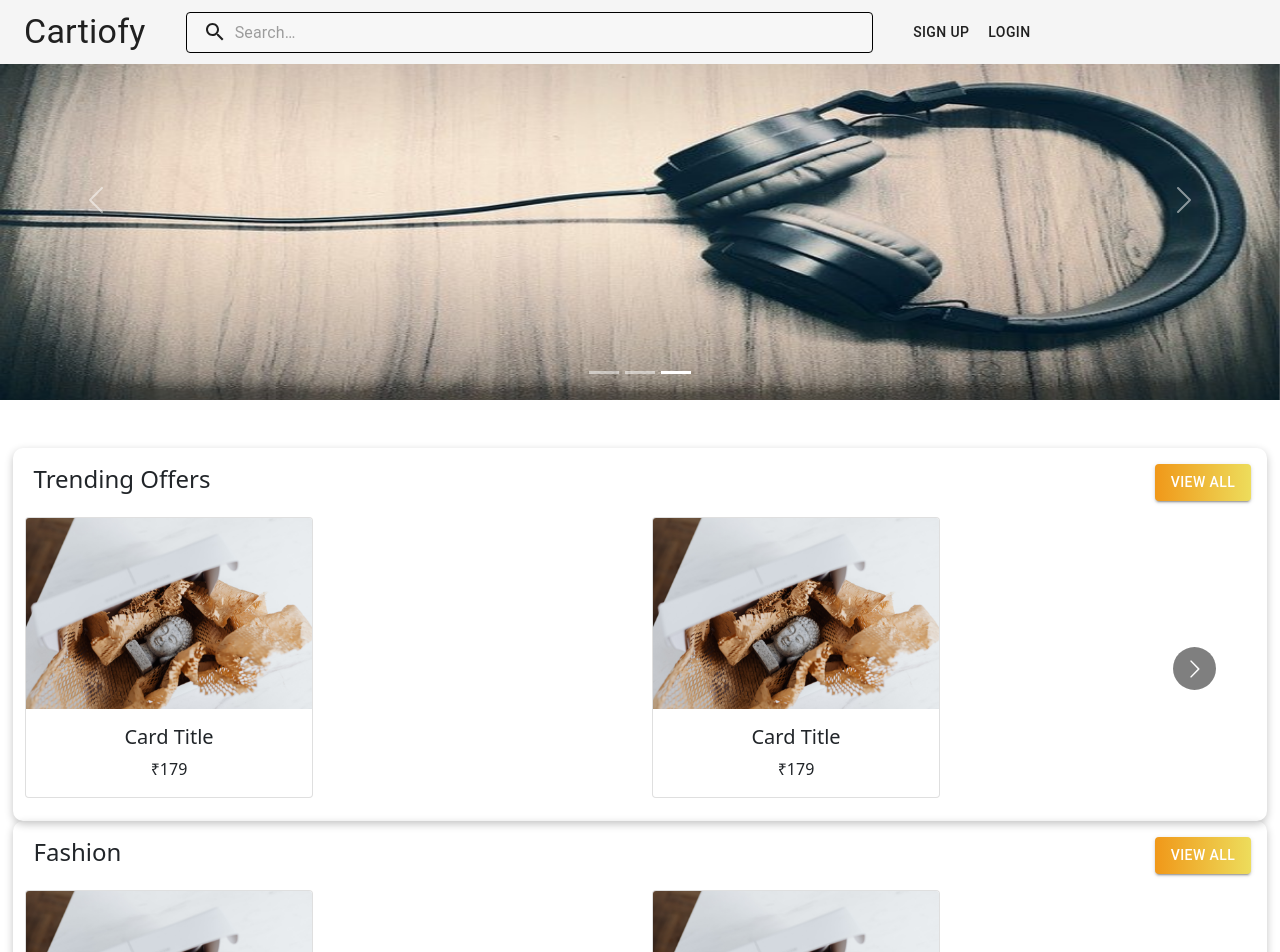
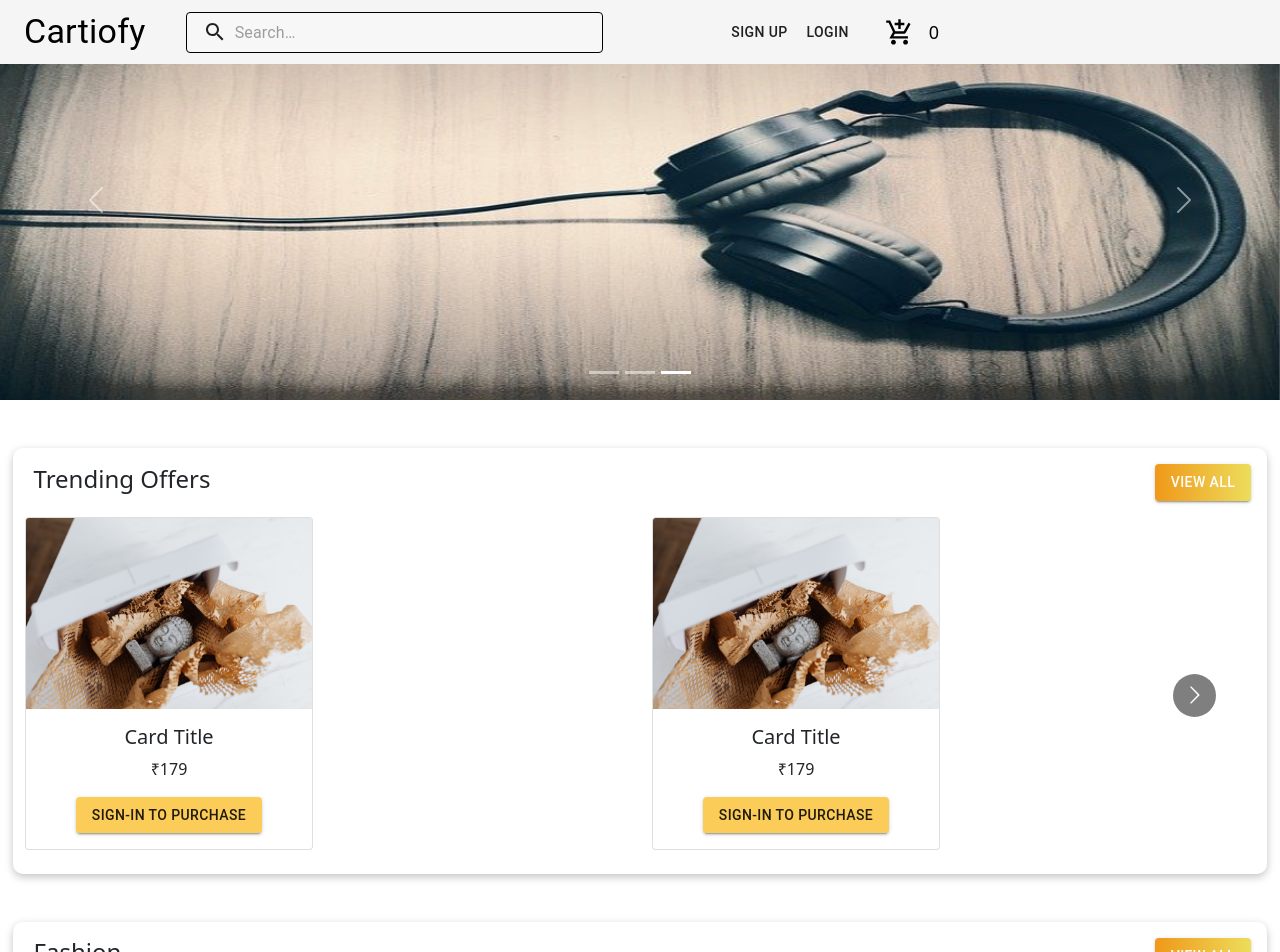
Before and after one commit to saikat519/cartioFy-frontend, a React (Create React App) app: page /login in a window 1280 px wide. Shown: the top 952 px of the page. Built offline with nearby package versions, Linux system fonts and the light colour scheme; no server answers.

Commit message:
sign-in to purchase feature added

```diff
--- a/src/components/Home/Home.js
+++ b/src/components/Home/Home.js
@@ -43,19 +43,19 @@ function Home(props) {
         <div className='products-slider'>
           <Productslider
             headerLine="Trending Offers"
-          />
+          /><br/><br/>
           <Productslider
           headerLine="Fashion"
-          />
+          /><br/><br/>
           <Productslider
           headerLine="Electronics"
-          />
+          /><br/><br/>
           <Productslider
           headerLine="Home appliances"
-          />
+          /><br/><br/>
           <Productslider
           headerLine="Mobiles"
-        />
+        /><br/><br/>
         </div>
 
         <br/>
--- a/src/components/Navbar/Navbar.css
+++ b/src/components/Navbar/Navbar.css
@@ -0,0 +1,52 @@
+.header__searchIcon {
+    padding: 2px;
+    height: 32px !important;
+    width:35px;
+    background-color: #e09129;
+  }
+
+
+  .header__searchIcon:hover {
+    cursor: pointer;
+  }
+
+  .header__optionLineOne {
+    font-size: 12px;
+  }
+
+  .header__optionLineTwo {
+    font-size: 13px;
+    font-weight: 700;
+  }
+
+  .header__optionBasket {
+    display: flex;
+    align-items: center;
+    color: white;
+
+  }
+
+  .header__basketCount {
+    margin-left: 10px;
+    margin-right: 10px;
+    color:black;
+    font-weight: 400;
+    font-size: 18px;
+  }
+  .header__optionBasket__icon {
+    padding:5px;
+    color:black;
+    margin-left: 20px;
+  }
+.header__basketCount:hover{
+    color:#e09129;
+}
+
+
+.header__optionBasket__icon:hover {
+    color:#e09129;
+}
+
+a:link{
+    text-decoration: none!important;
+}
--- a/src/components/Navbar/Navbar.js
+++ b/src/components/Navbar/Navbar.js
@@ -11,7 +11,8 @@ import Button from '@mui/material/Button';
 import { useStateValue } from "../../StateProvider";
 import './Navbar.css';
 import { auth } from "../../firebase";
-import useScrollTrigger from '@material-ui/core/useScrollTrigger';
+import AddShoppingCartSharpIcon from '@material-ui/icons/AddShoppingCartSharp';
+import { Link } from 'react-router-dom';
 
 const Search = styled('div')(({ theme }) => ({
   position: 'relative',
@@ -46,10 +47,16 @@ const StyledInputBase = styled(InputBase)(({ theme }) => ({
     paddingLeft: `calc(1em + ${theme.spacing(4)})`,
     transition: theme.transitions.create('width'),
     width: '100%',
+    [theme.breakpoints.up('xs')]: {
+      width: '10ch',
+      '&:focus': {
+        width: '12ch',
+      },
+    },
     [theme.breakpoints.up('sm')]: {
-      width: '70ch',
+      width: '40ch',
       '&:focus': {
-        width: '75ch',
+        width: '55ch',
       },
     },
   },
@@ -57,7 +64,7 @@ const StyledInputBase = styled(InputBase)(({ theme }) => ({
 
 
 export default function Navbar(props) {
-  const [{ user }, dispatch] = useStateValue();
+  const [{ user,cart }, dispatch] = useStateValue();
   const logOut = () => {
   auth.signOut()
   .then(function() {
@@ -74,11 +81,8 @@ export default function Navbar(props) {
 
   }
 
-  const { setSignup, setLogin, isLogin, isSignup, classes } = props;
-  const trigger = useScrollTrigger({
-    disableHysteresis: true,
-    threshold: 100
-  });
+  const { setSignup, setLogin } = props;
+
   return (
     <Box sx={{ flexGrow: 1 }}>
       <AppBar position="fixed"
@@ -86,7 +90,7 @@ export default function Navbar(props) {
       elevation={0}
       >
         <Toolbar>
-
+          <Link to='/' style={{ color: 'black' }}>
               <Typography
                 variant="h4"
                 noWrap
@@ -97,7 +101,8 @@ export default function Navbar(props) {
               >
                 Cartiofy
               </Typography>
-          <Search sx={{ mr: 4 }} style={{border:"1px solid black"}}>
+          </Link>
+          <Search sx={{ mr: 15 }} style={{border:"1px solid black"}}>
             <SearchIconWrapper>
               <SearchIcon />
             </SearchIconWrapper>
@@ -107,14 +112,25 @@ export default function Navbar(props) {
             />
           </Search>
           {user ?
-            <Button color="inherit" onClick={logOut}>LOG OUT</Button>
+            <Button color="inherit" onClick={logOut} sx={{mr:4}}>LOG OUT</Button>
             :
 
           <>
           <Button color="inherit" onClick={setSignup}>SIGN UP</Button>
-          <Button color="inherit" onClick={setLogin}>LOGIN</Button>
+          <Button color="inherit" onClick={setLogin} sx={{mr:4}}>LOGIN</Button>
           </>
           }
+          <Link to='/cart'>
+            <div className="header__optionBasket">
+            <span className="header__optionBasket__icon">
+            <AddShoppingCartSharpIcon  style={{ fontSize: 29 }}/>
+            </span>
+            <span className="header__basketCount">
+              {cart?.length}
+            </span>
+            </div>
+          </Link>
+
         </Toolbar>
 
       </AppBar>
--- a/src/components/Products/Products.js
+++ b/src/components/Products/Products.js
@@ -1,12 +1,16 @@
-import React,{useState,useEffect} from 'react';
-import {Card,Container} from 'react-bootstrap'
-import karolina from '../../images/karolina.jpg'
+import React,{useState} from 'react';
+import { Card, Container } from 'react-bootstrap';
+import karolina from '../../images/karolina.jpg';
 import Button from '@material-ui/core/Button';
 import AddShoppingCartSharpIcon from '@material-ui/icons/AddShoppingCartSharp';
 import { useStateValue } from "../../StateProvider";
+import Login from '../Login/LoginScreen';
+import Signup from '../SignUp/SignUp';
 
 function Products() {
     const [{ user }, dispatch] = useStateValue();
+    const [isLogin, setisLogin] = useState(false);
+    const [isSignup, setisSignup] = useState(false);
     const addToCart = ()=>{
         dispatch({
           type: "ADD_TO_CART",
@@ -16,10 +20,11 @@ function Products() {
         });
     }
     const signinToPurchase = () =>{
-        window.location.href = "/login"
+        setisLogin(true);
     }
 
     return (
+        <>
         <Container>
             <Card style={{ width: '18rem' }}>
                 <Card.Img variant="top" src={karolina} />
@@ -35,11 +40,35 @@ function Products() {
                     onClick={addToCart}
                   >
                    Add to Cart
-                  </Button>}
+                    </Button>}
+                    {!user && <Button
+                        variant="contained"
+                        style={{backgroundColor:"#fbcc57"}}
+                        onClick={signinToPurchase}
+                      >
+                       Sign-in To Purchase
+                      </Button>}
                  </Card.Body>
             </Card>
             <br/>
-        </Container>
+            </Container>
+            {isLogin &&
+                <Login
+                show={isLogin}
+                onHide={() => setisLogin(false)}
+                openSignup={() => setisSignup(true)}
+                />
+            }
+            {
+                isSignup &&
+                <Signup
+                    show={isSignup}
+                    onHide={() => setisSignup(false)}
+                    openLogin={() => setisLogin(true)}
+                />
+            }
+
+        </>
     )
 }
 
```
Lines whose indentation alone changed are shown as unchanged.
